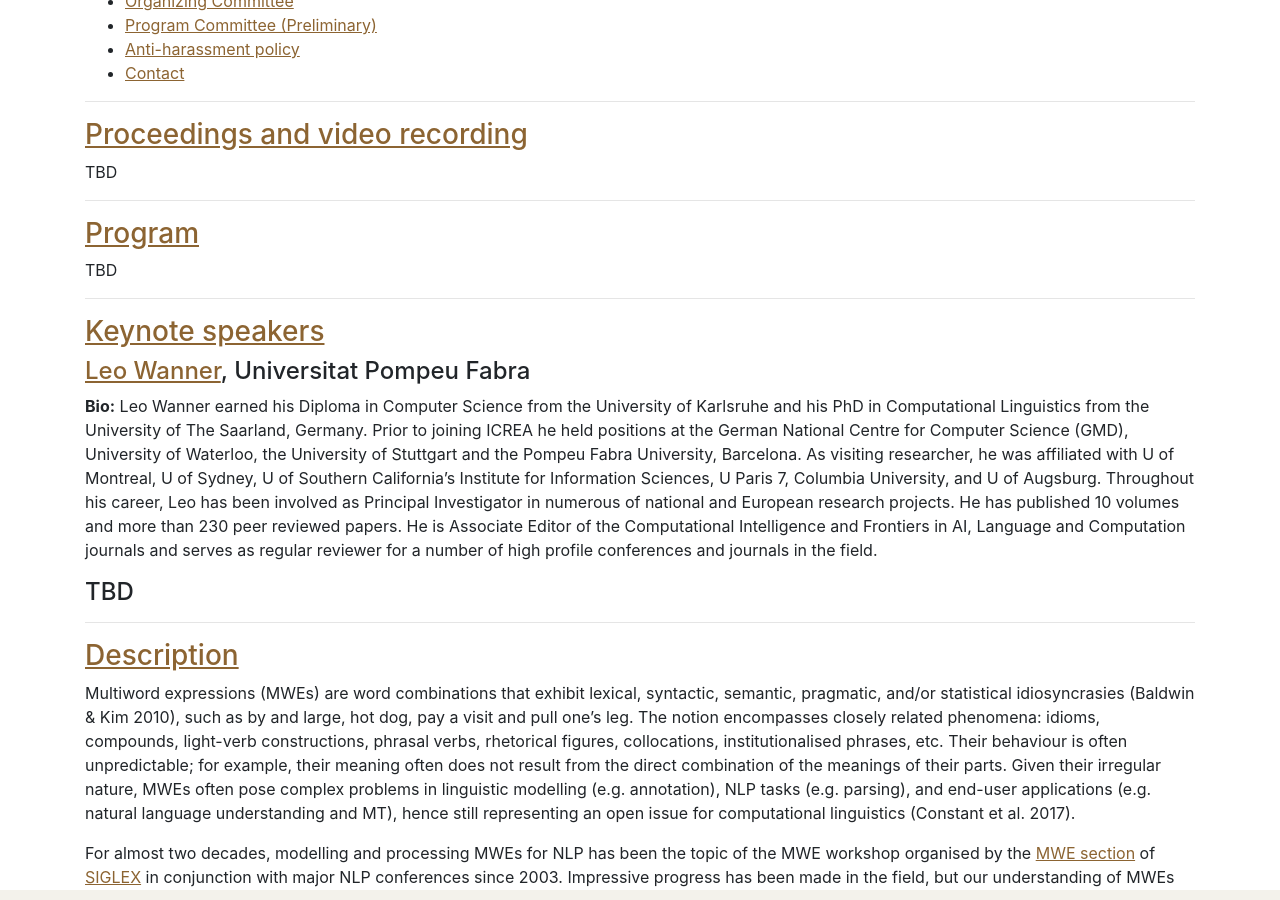
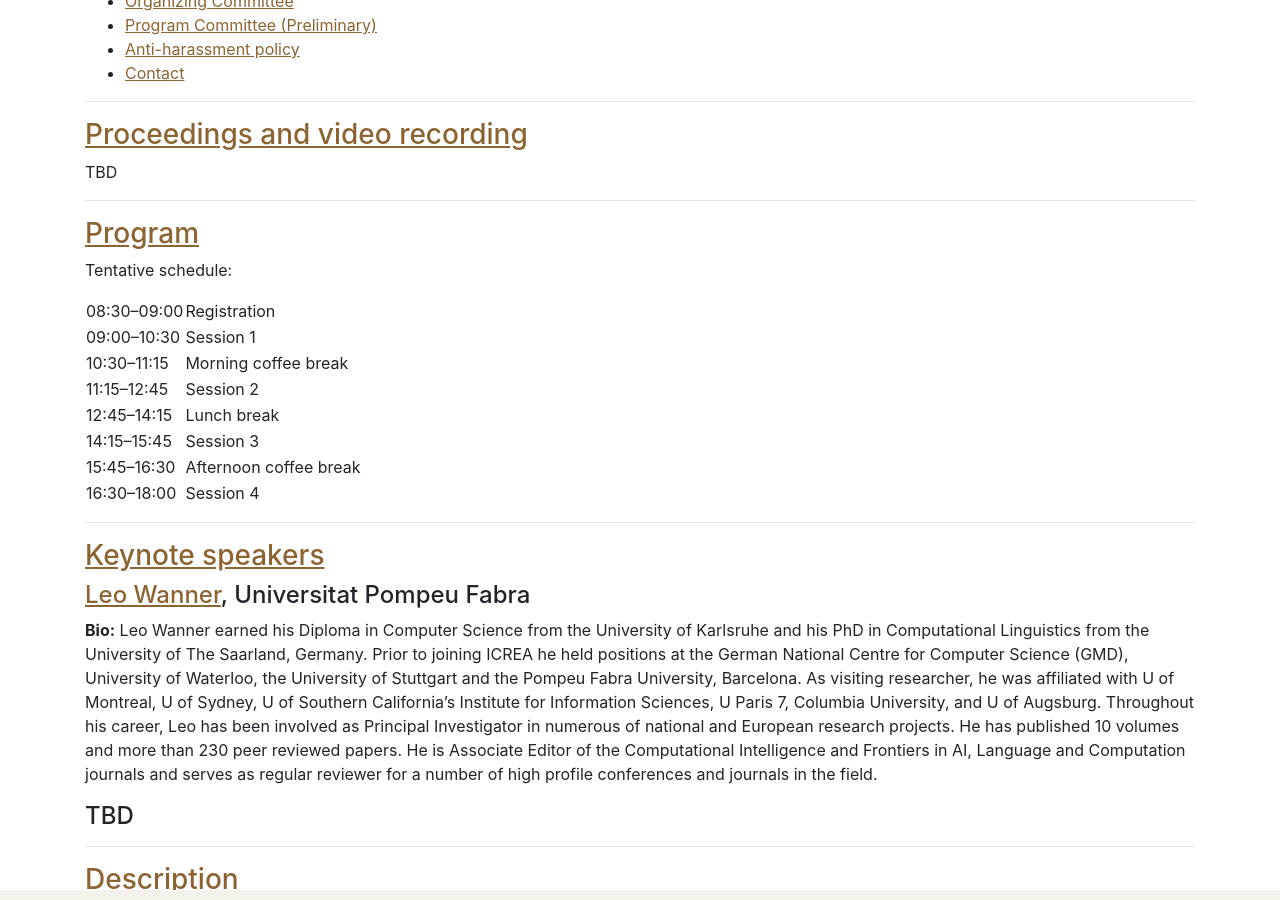
Before and after one commit to multiword/multiword.github.io, a Jekyll site: the page built from mwe2023/index.md, in a window 1280 px wide and 900 px high, scrolled down 831 px. Built offline with Jekyll 4.4.1, drawn with Linux system fonts in a browser that asks for light colours; comment, search, counter and statistics services are not loaded.

Commit message:
Added tentative schedule

```diff
--- a/mwe2023/index.md
+++ b/mwe2023/index.md
@@ -72,7 +72,16 @@ TBD
 
 ### <a name="program"> Program </a>
 
-TBD
+Tentative schedule:
+
+| 08:30–09:00 | Registration           |
+| 09:00–10:30 | Session 1              |
+| 10:30–11:15 | Morning coffee break   |
+| 11:15–12:45 | Session 2              |
+| 12:45–14:15 | Lunch break            |
+| 14:15–15:45 | Session 3              |
+| 15:45–16:30 | Afternoon coffee break |
+| 16:30–18:00 | Session 4              |
 
 -----
 
```
